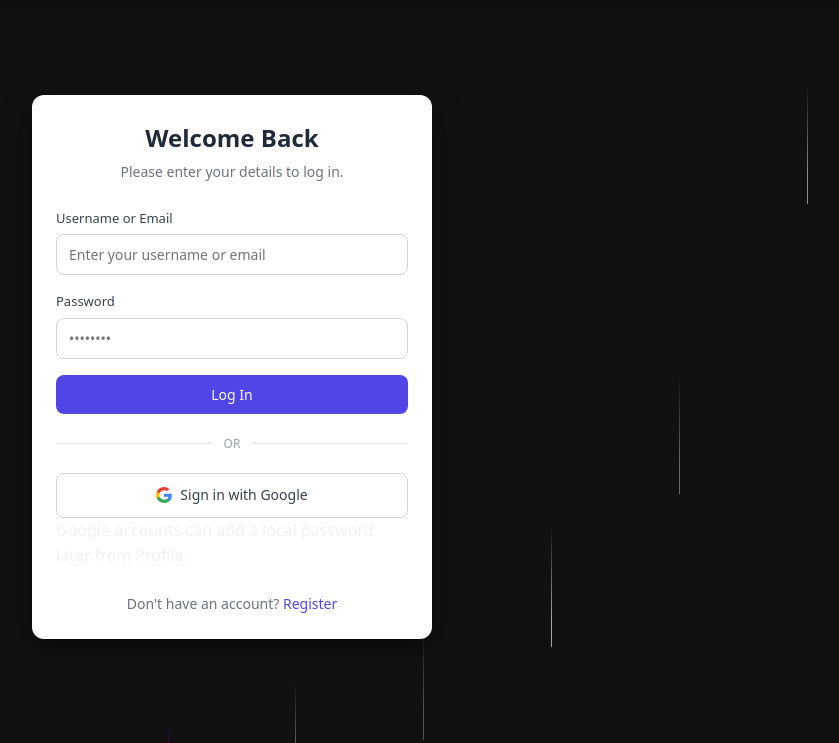
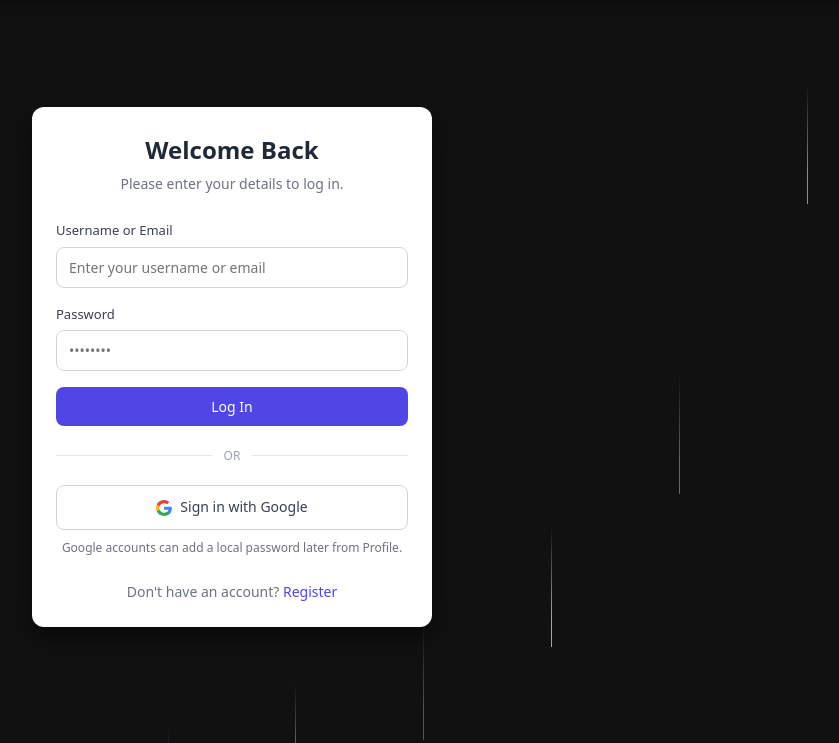
Before and after one commit to JolliDew/BeeDashDiner, a PHP site: page /JolliDew/login.php in a window 1280 px wide. Shown: the part 57-800 px from the top of the page, without its empty margins (408-1247 px from the left). Run offline with PHP 8.4, Linux system fonts and the light colour scheme.

Commit message:
style(auth): add the Google-account note spacing
Style the new login note under the Google button.

```diff
--- a/gamefile/logindesign.css
+++ b/gamefile/logindesign.css
@@ -275,6 +275,14 @@ body {
     margin-right: 8px;
 }
 
+.login-note {
+    margin-top: 10px;
+    text-align: center;
+    font-size: 12px;
+    line-height: 1.4;
+    color: #6b7280;
+}
+
 .footer-text {
     text-align: center;
     font-size: 14px;
```
